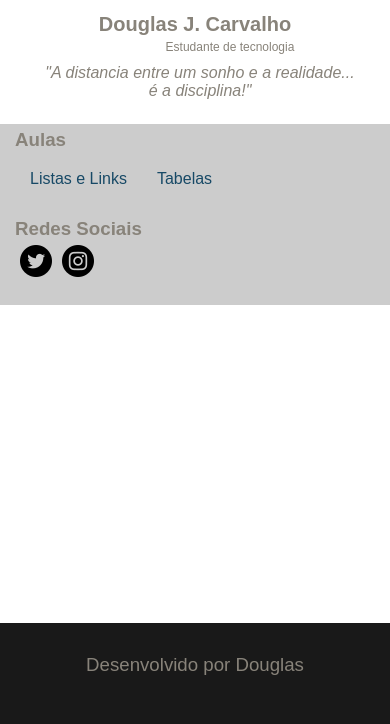
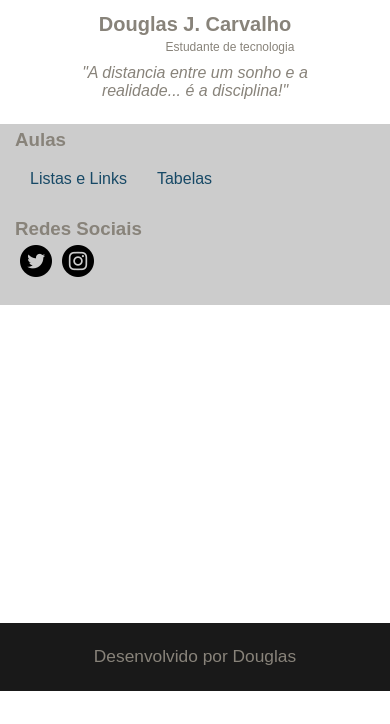
Before and after one commit to douglasjorge10/frontend-ebac, a plain HTML site: page index.html in a window 390 px wide. Shown: the part 330-1054 px from the top of the page. After the commit the page ends 1021 px from the top, so only its background shows below. Drawn offline with Linux system fonts and the light colour scheme.

Commit message:
exclusao de link, center p no perfil e no rodape

```diff
--- a/_css/style.css
+++ b/_css/style.css
@@ -49,7 +49,7 @@
   /* Estilo do conteudo central section */
   .perfil {
     width: 100%;
-    height: 74vh;
+
     text-align: center;
   }
   .perfil h1{
@@ -60,18 +60,21 @@
     margin-top: -20px;
     margin-left: 70px;
   }
-  .descri em, p.descri{
-    margin-top: 30px ;
-    font-size: 15pt;
+  p.descri{
+    margin: 10px auto;
+    width: 70%;
+    text-align: center;
+  }
+  .descri em{
+    width: 100%;
+    font-size: 22pt;
   }
 
  /* estilo do Roda pé footer */
   .rodape{
-    font-size: 14pt;
+    display: inline-block;
     text-align: center;
     width: 100%;
-    height: 12vh;
-    line-height: 4.5em;
     background-color: rgba(0, 0, 0, .9);
   }
    /* responsividade para tablet */
@@ -85,7 +88,21 @@
   .perfil{
     height: 95vh;
   }
+  p.descri{
+    margin: 10px auto;
+    width: 70%;
+    text-align: center;
+  }
+  .descri em{
+    width: 100%;
+    font-size: 18pt;
+  }
  }
+ /* estilo roda pe footer */
+ .rodape p{
+   font-size: 15pt;
+  line-height: 3.9rem;
+}
   /* responsividade para mobile */
 
  @media(max-width: 425px){
@@ -133,10 +150,13 @@
     position: relative;
     font-size: 9pt;
   }
+  p.descri{
+    margin: 10px auto;
+    width: 70%;
+    text-align: center;
+  }
   .descri em{
     width: 100%;
-    position: absolute;
-    margin: -20px -190px;
     font-size: 12pt;
   }
 
@@ -162,5 +182,9 @@
    width: 100%;
    padding: 5px;
  }
-
+ /* estilo roda pe footer */
+ .rodape p{
+  font-size: 13pt;
+  line-height: 3.9em;
+}
  }
--- a/index.html
+++ b/index.html
@@ -5,7 +5,6 @@
 		<meta charset="UTF-8">
 		<meta name="viewport" content="width=device-width, initial-scale=1">
 		<link rel="stylesheet" href="./_css/style.css">
-		<link rel="stylesheet" href="./_css/imgs.css">
 	</head>
 	<body>
 		<header class="cabecalho">
```
